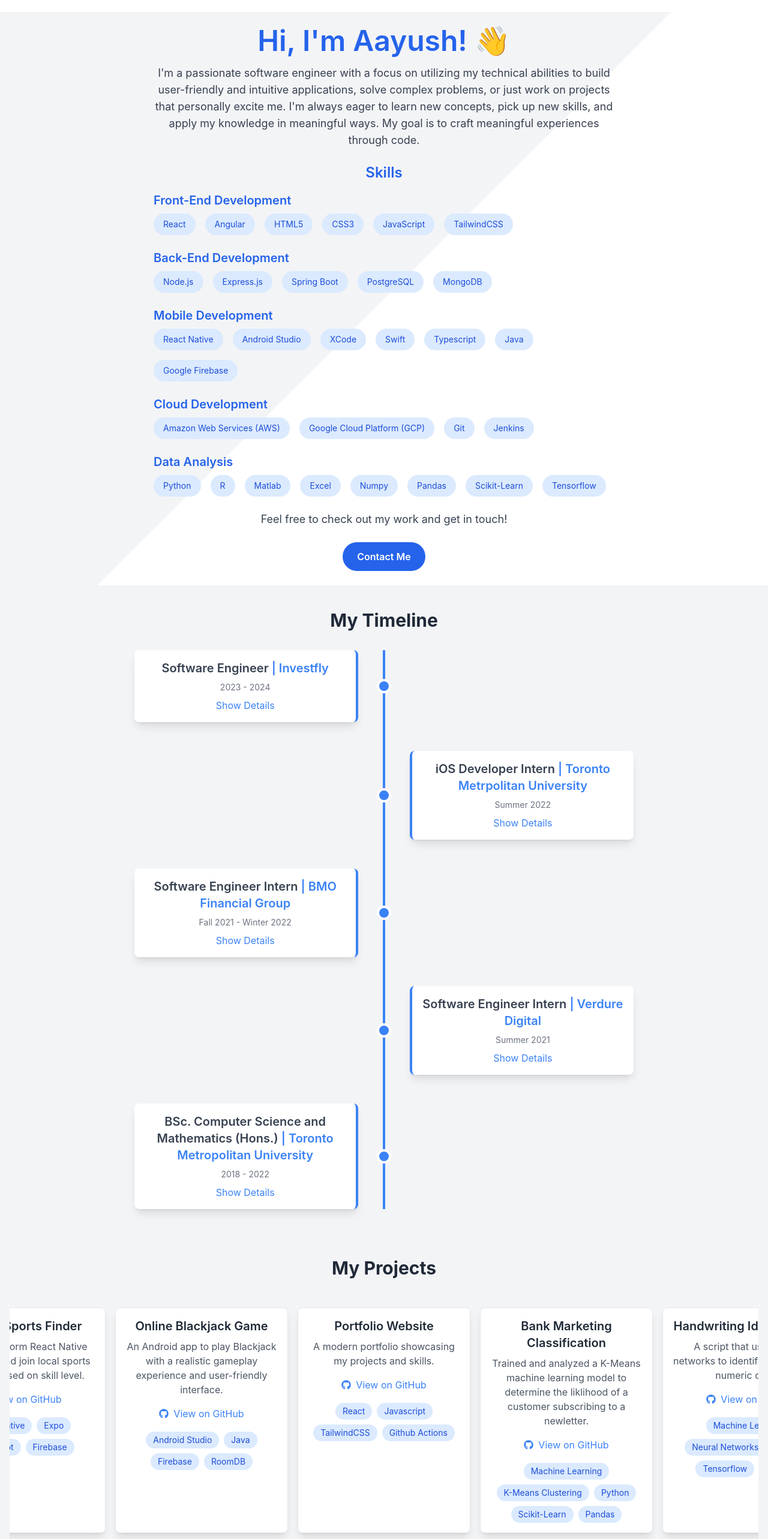
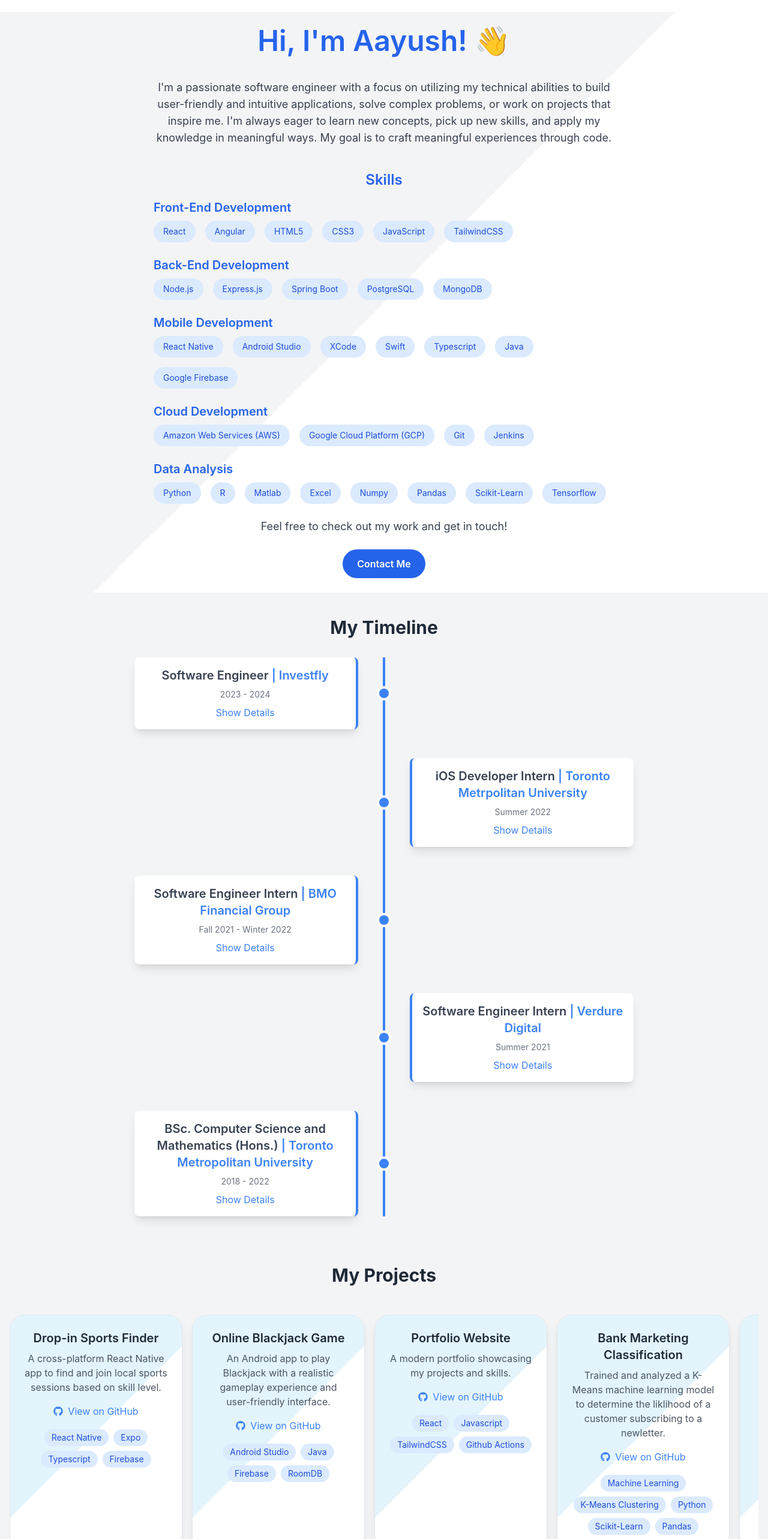
Before and after one commit to akregmi/porfolio-website, a React (Create React App) app: page / in a window 1280 px wide. Shown: the part 74-2640 px from the top of the page at 60% size. Built offline with nearby package versions, Linux system fonts and the light colour scheme.

Commit message:
UI Changes

```diff
--- a/src/components/Home.js
+++ b/src/components/Home.js
@@ -1,21 +1,19 @@
 import React from "react";
 import { Skills } from "./consts";
 import styles from '../styles/Homepage.module.css'
+import { Name, Description } from "./consts";
+import DisplayTech from "./DisplayTech";
 
 const HomePage = () => {
   return (
     <div className={`${styles.diagonalBackground} min-h-screen flex flex-col justify-center items-center p-6`}>
       <div className="max-w-3xl text-center">
         {/* Intro */}
-        <h1 className="text-5xl font-semibold text-blue-600 mb-4">
-          Hi, I'm Aayush! 👋
+        <h1 className="text-5xl font-semibold text-blue-600 mb-10">
+          Hi, I'm {Name}! 👋
         </h1>
-        <p className="text-lg text-gray-700 mb-6">
-          I'm a passionate software engineer with a focus on utilizing my technical abilities
-          to build user-friendly and intuitive applications, solve complex problems, or just
-          work on projects that personally excite me. I'm always eager to learn new concepts,
-          pick up new skills, and apply my knowledge in meaningful ways. My goal is to craft
-          meaningful experiences through code.
+        <p className="text-lg text-gray-700 mb-10">
+          {Description}
         </p>
 
         {/* Skills Section */}
@@ -49,7 +47,7 @@ const HomePage = () => {
         </p>
 
         <a
-          href="mailto:aayush@example.com"
+          href="mailto:akregmi@gmail.com"
           className="inline-block px-6 py-3 bg-blue-600 text-white font-semibold rounded-full hover:bg-blue-700 transition-all"
         >
           Contact Me
--- a/src/components/Navbar.js
+++ b/src/components/Navbar.js
@@ -13,7 +13,7 @@ const Navbar = () => {
 
   return (
       <nav className={`flex flex-row items-center justify-between ${styles.paddingX} py-4`}>
-        <div className="text-2xl font-bold">
+        <div>
           <img src={logo} alt="logo" width={50} height={50}/>
         </div>
         <ul className="hidden space-x-8 md:flex">
--- a/src/components/Projects.js
+++ b/src/components/Projects.js
@@ -2,6 +2,7 @@ import React from "react";
 import DisplayTech from "./DisplayTech";
 import { FaGithub } from "react-icons/fa";
 import { Projects } from "./consts";
+import styles from '../styles/Projects.module.css'
 
 const ProjectShowcase = () => {
   return (
@@ -10,11 +11,11 @@ const ProjectShowcase = () => {
         My Projects
       </h2>
       <div className="relative overflow-x-auto mx-4">
-        <div className="flex md:justify-center py-4 space-x-4 ">
+        <div className="flex py-4 space-x-4 ">
           {Projects.map((project, index) => (
             <div
               key={index}
-              className="flex-shrink-0 w-72 bg-white shadow-lg rounded-lg border border-gray-200 p-4 transform hover:scale-105 transition-transform duration-300"
+              className={`flex-shrink-0 w-72 ${styles.diagonalBackground} shadow-lg rounded-3xl border border-gray-200 p-6 transform hover:scale-105 transition-transform duration-300`}
             >
               {/* Project Title */}
               <h3 className="text-xl font-semibold text-gray-800">
--- a/src/components/consts.js
+++ b/src/components/consts.js
@@ -20,6 +20,14 @@ export const NavLinks = [
         title: 'Contact',
     }
 ]
+
+export const Description = `I'm a passionate software engineer with a focus on utilizing my technical abilities
+          to build user-friendly and intuitive applications, solve complex problems, or
+          work on projects that inspire me. I'm always eager to learn new concepts,
+          pick up new skills, and apply my knowledge in meaningful ways. My goal is to craft
+          meaningful experiences through code.`
+
+export const Name = "Aayush"
 
 export const Projects = [
   {
@@ -54,6 +62,13 @@ export const Projects = [
       "A script that uses neural networks to identify hand-written numeric digits.",
     github: "https://github.com/akregmi/Handwriting-Recognition",
     tools: ["Machine Learning", "Neural Networks", "Python", "Tensorflow", "Numpy"],
+  },
+  {
+    title: "User API Setup",
+    description:
+      "Store, retrieve, delete and update user information using REST API calls. Documentation for setting up and utilizing the backend service is provided. ",
+    github: "https://github.com/akregmi/thinkon_api",
+    tools: ["Java", "Springboot", "REST APIs"],
   },
 ]
 
--- /dev/null
+++ b/src/styles/Projects.module.css
@@ -0,0 +1,3 @@
+.diagonalBackground {
+    background: linear-gradient(135deg, rgb(227, 244, 252) 50%, white 50%);
+  }
```
